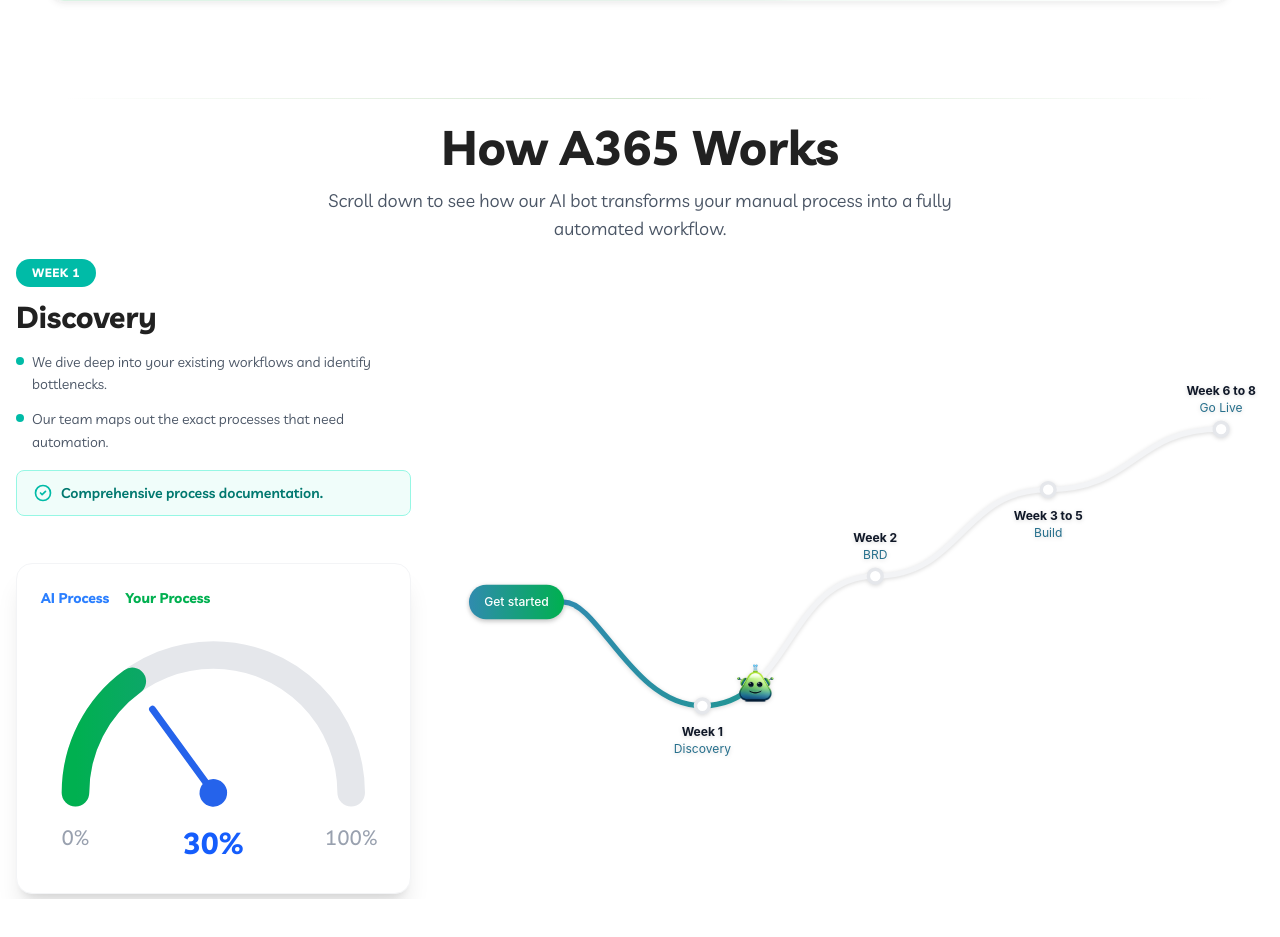
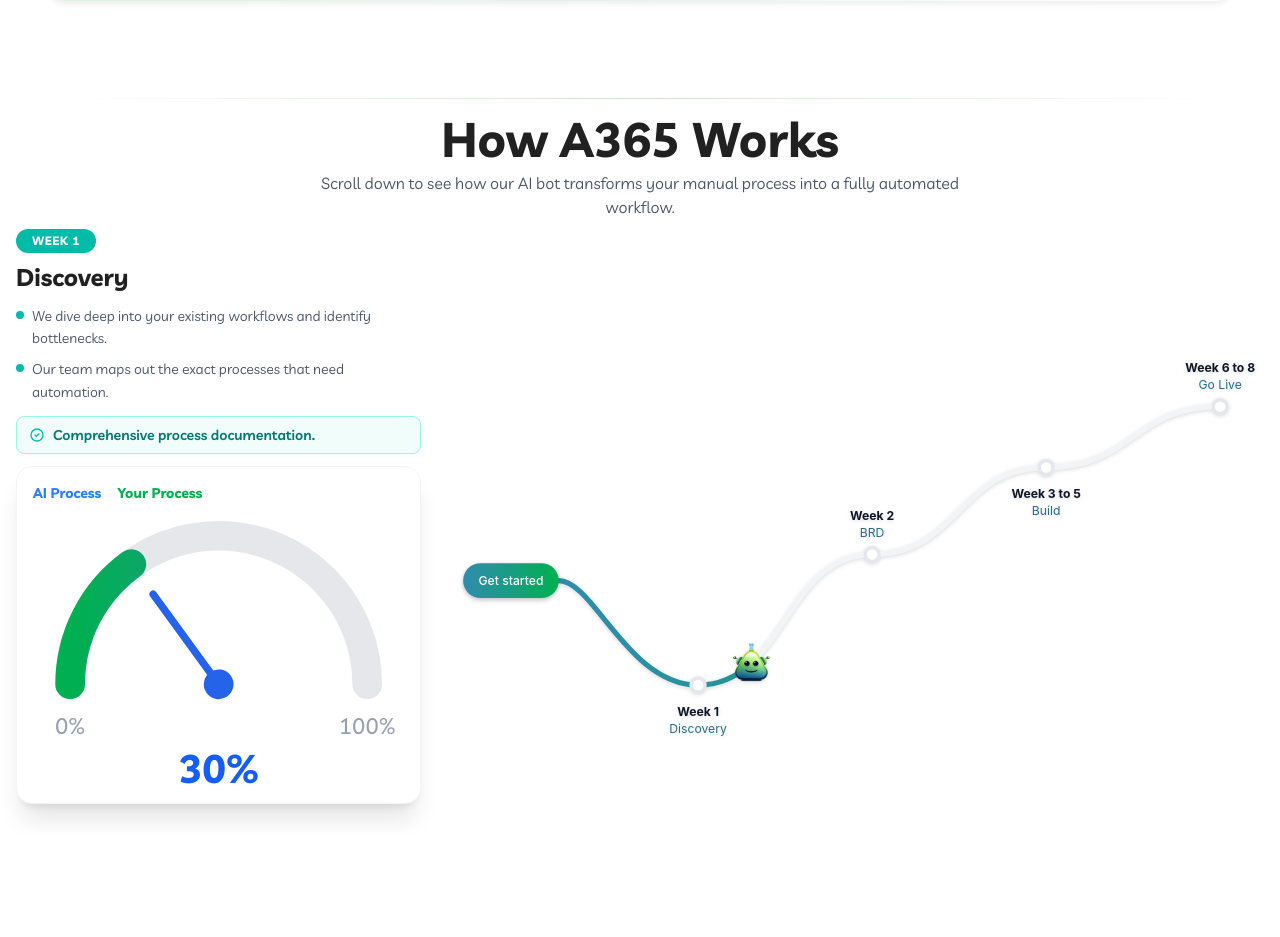
Before and after one commit to A365shift-DevTeam/A365-Automation, a React (Vite) app: page / in a window 1280 px wide. Shown: the part 1532-2469 px from the top of the page. Built offline with nearby package versions, Linux system fonts and the light colour scheme.

Commit message:
speedametter view fix

```diff
--- a/src/components/sections/HowItWorks.tsx
+++ b/src/components/sections/HowItWorks.tsx
@@ -123,56 +123,56 @@
 
   return (
     <section ref={containerRef} id="how-it-works" className="bg-white h-[300vh] relative">
-      <div className="sticky top-0 h-screen flex flex-col items-center justify-center overflow-hidden py-6">
+      <div className="sticky top-0 h-screen flex flex-col items-center overflow-hidden py-4">
 
-        <div className="text-center mb-4 shrink-0">
-          <h2 className="text-3xl md:text-5xl font-bold mb-4 text-gray-900">How A365 Works</h2>
-          <p className="text-gray-600 max-w-2xl mx-auto text-lg">
+        <div className="text-center mb-2 shrink-0">
+          <h2 className="text-3xl md:text-5xl font-bold mb-2 text-gray-900">How A365 Works</h2>
+          <p className="text-gray-600 max-w-2xl mx-auto text-base">
             Scroll down to see how our AI bot transforms your manual process into a fully automated workflow.
           </p>
         </div>
 
-        <div className="w-full max-w-7xl mx-auto px-4 grid grid-cols-1 lg:grid-cols-12 gap-8 items-start flex-1 min-h-0">
+        <div className="w-full max-w-7xl mx-auto px-4 grid grid-cols-1 lg:grid-cols-12 gap-4 items-start flex-1 min-h-0">
 
           {/* Left Side: Text & Gauge */}
-          <div className="lg:col-span-4 flex flex-col gap-6 justify-center">
-            {/* Text Description - fixed height to prevent layout shift */}
-            <div className="h-[280px] overflow-hidden">
+          <div className="lg:col-span-4 flex flex-col gap-3 h-full min-h-0">
+            {/* Text Description - flex-shrink so it can compress */}
+            <div className="shrink overflow-hidden min-h-0">
               {/* Week Badge */}
-              <span className={`inline-block px-4 py-1.5 rounded-full text-white text-xs font-bold tracking-wider uppercase mb-3 ${colors.badge}`}>
+              <span className={`inline-block px-4 py-1 rounded-full text-white text-xs font-bold tracking-wider uppercase mb-2 ${colors.badge}`}>
                 {currentPhase.week}
               </span>
 
               {/* Title */}
-              <h3 className={`text-3xl font-bold mb-4 ${colors.title}`}>{currentPhase.title}</h3>
+              <h3 className={`text-2xl font-bold mb-3 ${colors.title}`}>{currentPhase.title}</h3>
 
               {/* Descriptions with colored bullet dots */}
-              <div className="flex items-start gap-2 mb-3">
+              <div className="flex items-start gap-2 mb-2">
                 <span className={`mt-1.5 w-2 h-2 rounded-full shrink-0 ${colors.dot}`}></span>
                 <p className="text-gray-600 text-sm leading-relaxed">{currentPhase.desc1}</p>
               </div>
-              <div className="flex items-start gap-2 mb-4">
+              <div className="flex items-start gap-2 mb-3">
                 <span className={`mt-1.5 w-2 h-2 rounded-full shrink-0 ${colors.dot}`}></span>
                 <p className="text-gray-600 text-sm leading-relaxed">{currentPhase.desc2}</p>
               </div>
 
               {/* Outcome Box */}
-              <div className={`flex items-center gap-2 px-4 py-3 rounded-lg border ${colors.outcomeBg} ${colors.outcomeBorder}`}>
-                <svg className={`w-5 h-5 shrink-0 ${colors.iconColor}`} fill="none" viewBox="0 0 24 24" stroke="currentColor" strokeWidth={2}>
+              <div className={`flex items-center gap-2 px-3 py-2 rounded-lg border ${colors.outcomeBg} ${colors.outcomeBorder}`}>
+                <svg className={`w-4 h-4 shrink-0 ${colors.iconColor}`} fill="none" viewBox="0 0 24 24" stroke="currentColor" strokeWidth={2}>
                   <path strokeLinecap="round" strokeLinejoin="round" d="M9 12l2 2 4-4m6 2a9 9 0 11-18 0 9 9 0 0118 0z" />
                 </svg>
                 <p className={`text-sm font-semibold ${colors.outcomeText}`}>{currentPhase.outcome}</p>
               </div>
             </div>
 
-            {/* Gauge Card */}
-            <div className="bg-white rounded-2xl border border-gray-100 shadow-xl p-6 pb-8">
-              <div className="flex gap-4 mb-6 font-bold text-sm">
+            {/* Gauge Card - shrink-0 so it keeps its size, the text area above will compress instead */}
+            <div className="bg-white rounded-2xl border border-gray-100 shadow-xl p-4 pb-2 shrink-0">
+              <div className="flex gap-4 mb-2 font-bold text-sm">
                 <span className="text-blue-500">AI Process</span>
                 <span className="text-primary-500">Your Process</span>
               </div>
-              <div className="relative">
-                <svg viewBox="0 0 300 200" className="w-full h-auto overflow-visible">
+              <div>
+                <svg viewBox="0 0 300 230" className="w-full h-auto">
                   <defs>
                     <linearGradient id="gauge-gradient" x1="0%" y1="0%" x2="100%" y2="0%">
                       <stop offset="0%" stopColor="#00B050" />
@@ -209,12 +209,14 @@
                   </motion.g>
 
                   {/* Labels */}
-                  <text x="30" y="185" textAnchor="middle" className="text-lg font-medium fill-gray-400">0%</text>
-                  <text x="270" y="185" textAnchor="middle" className="text-lg font-medium fill-gray-400">100%</text>
+                  <text x="30" y="180" textAnchor="middle" className="text-lg font-medium fill-gray-400">0%</text>
+                  <text x="270" y="180" textAnchor="middle" className="text-lg font-medium fill-gray-400">100%</text>
+
+                  {/* Percentage Value - inside SVG so it always fits */}
+                  <text x="150" y="220" textAnchor="middle" className="fill-blue-600" style={{ fontSize: '32px', fontWeight: 700 }}>
+                    {percentage}%
+                  </text>
                 </svg>
-                <div className="absolute bottom-0 left-1/2 -translate-x-1/2 text-3xl font-bold text-blue-600">
-                  {percentage}%
-                </div>
               </div>
             </div>
           </div>
```
